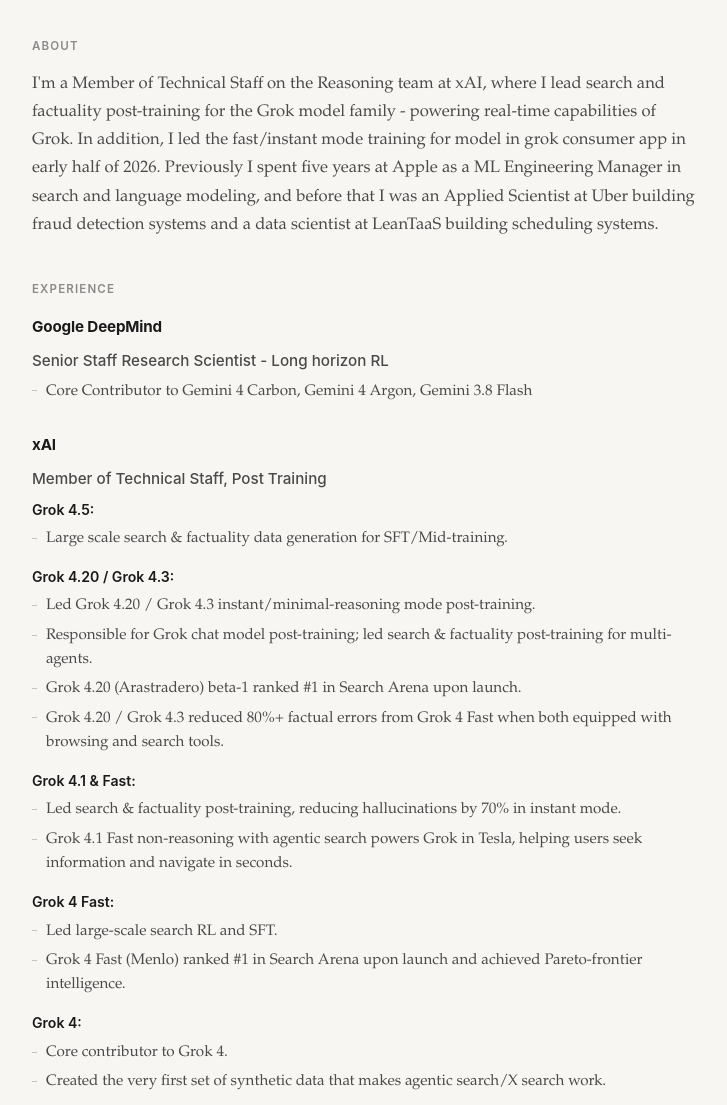
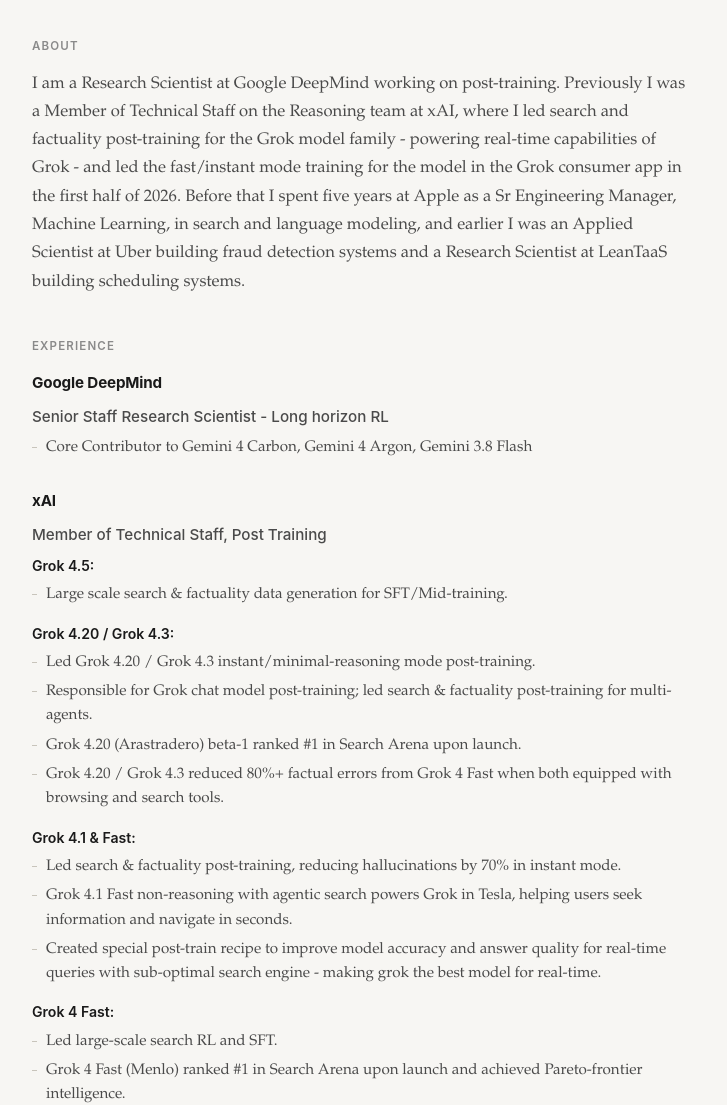
Before and after one commit to pttzty/pttzty.github.io, a plain HTML site: page index.html in a window 1280 px wide. Shown: the part 208-1313 px from the top of the page, without its empty margins (276-1003 px from the left). Drawn offline with Linux system fonts and the light colour scheme.

Commit message:
Update About and xAI experience
* Preview: site updates (WIP)

* Preview: About first sentence

```diff
--- a/index.html
+++ b/index.html
@@ -310,8 +310,8 @@
         <section class="about">
             <h2>About</h2>
             <p>
-                I'm a Member of Technical Staff on the Reasoning team at xAI, where I lead search and factuality post-training for the Grok model family - powering real-time capabilities of Grok. In addition, I led the fast/instant mode training for model in grok consumer app in early half of 2026.
-                Previously I spent five years at Apple as a ML Engineering Manager in search and language modeling, and before that I was an Applied Scientist at Uber building fraud detection systems and a data scientist at LeanTaaS building scheduling systems.
+                I am a Research Scientist at Google DeepMind working on post-training. Previously I was a Member of Technical Staff on the Reasoning team at xAI, where I led search and factuality post-training for the Grok model family - powering real-time capabilities of Grok - and led the fast/instant mode training for the model in the Grok consumer app in the first half of 2026.
+                Before that I spent five years at Apple as a Sr Engineering Manager, Machine Learning, in search and language modeling, and earlier I was an Applied Scientist at Uber building fraud detection systems and a Research Scientist at LeanTaaS building scheduling systems.
             </p>
         </section>
 
@@ -351,6 +351,7 @@
                         <ul>
                             <li>Led search &amp; factuality post-training, reducing hallucinations by 70% in instant mode.</li>
                             <li>Grok 4.1 Fast non-reasoning with agentic search powers Grok in Tesla, helping users seek information and navigate in seconds.</li>
+                            <li>Created special post-train recipe to improve model accuracy and answer quality for real-time queries with sub-optimal search engine - making grok the best model for real-time.</li>
                         </ul>
                     </li>
                     <li><strong>Grok 4 Fast:</strong>
@@ -363,6 +364,11 @@
                         <ul>
                             <li>Core contributor to Grok 4.</li>
                             <li>Created the very first set of synthetic data that makes agentic search/X search work.</li>
+                        </ul>
+                    </li>
+                    <li><strong>Outside of post-training work:</strong>
+                        <ul>
+                            <li>I am a core leader/contributor to xAI's small in-house built-from-scratch search engine team serves 100B+ pages and updated intelligently with model feedback and user traffic. I contributed to nearly every component including indexing, arch, quality evaluation, ranking, embedding, page scraping and parsing, freshness and updating.</li>
                         </ul>
                     </li>
                 </ul>
```
